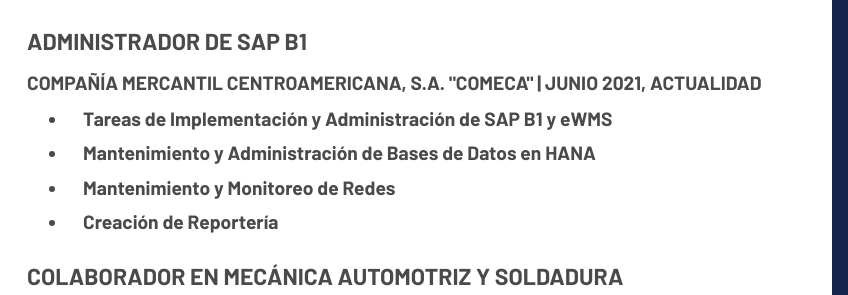
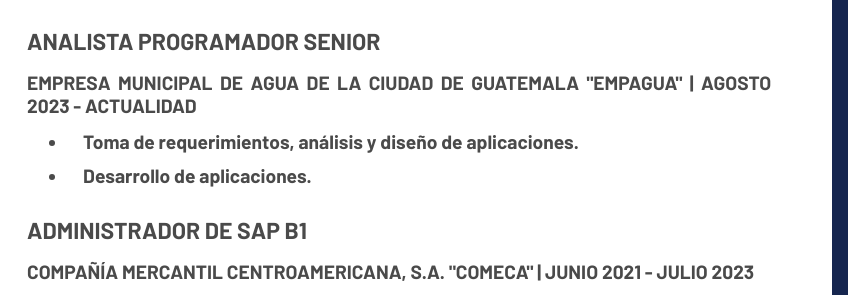
Before and after one commit to robinbuezo11/robinbuezo11.github.io, a plain HTML site: page index.html in a window 1280 px wide. Shown: the part 1340-1635 px from the top of the page, 432-1280 px from the left. Drawn offline with nearby package versions, Linux system fonts and the light colour scheme.

Commit message:
Update index EMPAGUA

```diff
--- a/index.html
+++ b/index.html
@@ -66,8 +66,16 @@
                         </ul>
                         <h1 id="info-text">EXPERIENCIA LABORAL</h1>
                         <hr style="width: 95%; margin-left: 4%; border: solid 0.1vh #2a0a5a; background-color: #2a0a5a; opacity: 100;">
+                        <h2 id="data-title1">ANALISTA PROGRAMADOR SENIOR</h2>
+                        <h3 id="data-title2">EMPRESA MUNICIPAL DE AGUA DE LA CIUDAD DE GUATEMALA "EMPAGUA" | AGOSTO 2023 - ACTUALIDAD</h3>
+                        <ul>
+                            <li>Toma de requerimientos, análisis y diseño de aplicaciones.</li>
+                            <li>Desarrollo de aplicaciones.</li>
+                        </ul>
+                        <br>
+                        <br>
                         <h2 id="data-title1">ADMINISTRADOR DE SAP B1</h2>
-                        <h3 id="data-title2">COMPAÑÍA MERCANTIL CENTROAMERICANA, S.A. "COMECA" | JUNIO 2021, ACTUALIDAD</h3>
+                        <h3 id="data-title2">COMPAÑÍA MERCANTIL CENTROAMERICANA, S.A. "COMECA" | JUNIO 2021 - JULIO 2023</h3>
                         <ul>
                             <li>Tareas de Implementación y Administración de SAP B1 y eWMS</li>
                             <li>Mantenimiento y Administración de Bases de Datos en HANA</li>
```
